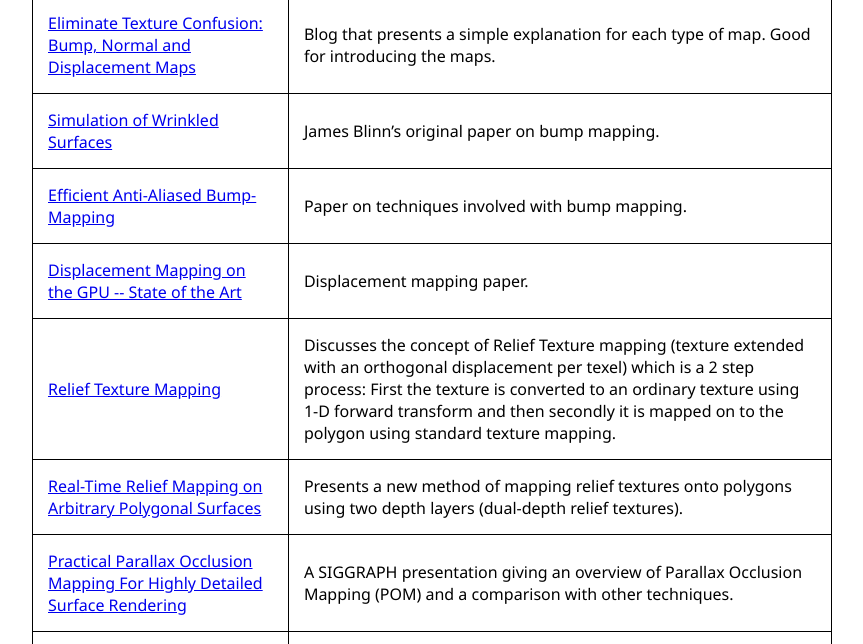
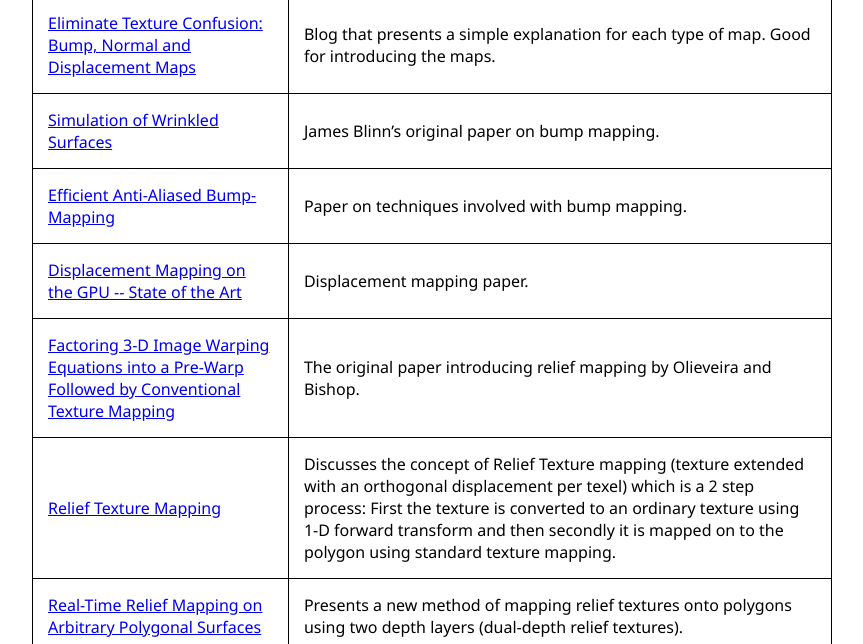
Before and after one commit to gwenyu517/CAP3027_TeamMayans, a plain HTML site: page references.html in a window 1280 px wide. Shown: the part 265-909 px from the top of the page, without its empty margins (208-1071 px from the left). Drawn offline with Linux system fonts and the light colour scheme.

Commit message:
Update references.html

```diff
--- a/references.html
+++ b/references.html
@@ -41,6 +41,10 @@
                     <td>Displacement mapping paper.</td>
                 </tr>
                 <tr>
+                    <td><a target="_blank" href="http://www.cs.unc.edu/~gb/Pubs/99-002.pdf">Factoring 3-D Image Warping Equations into a Pre-Warp Followed by Conventional Texture Mapping</a></td>
+                    <td>The original paper introducing relief mapping by Olieveira and Bishop.</td>
+                </tr>
+                <tr>
                     <td><a target="_blank" href="http://www.inf.ufrgs.br/~oliveira/pubs_files/RTM.pdf">Relief Texture Mapping</a></td>
                     <td>Discusses the concept of Relief Texture mapping (texture extended with an orthogonal displacement per texel) which is a 2 step process: First the texture is converted to an ordinary texture using 1-D forward transform and then secondly it is mapped on to the polygon using standard texture mapping.</td>
                 </tr>
```
